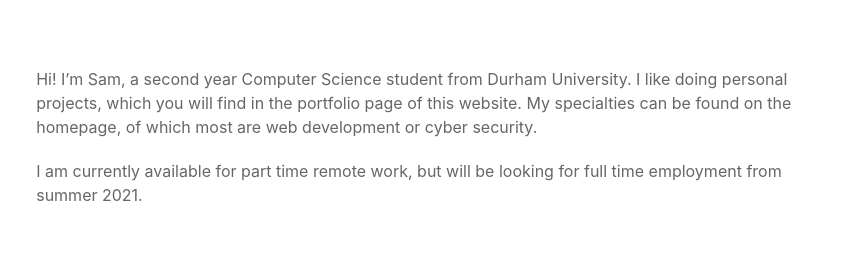
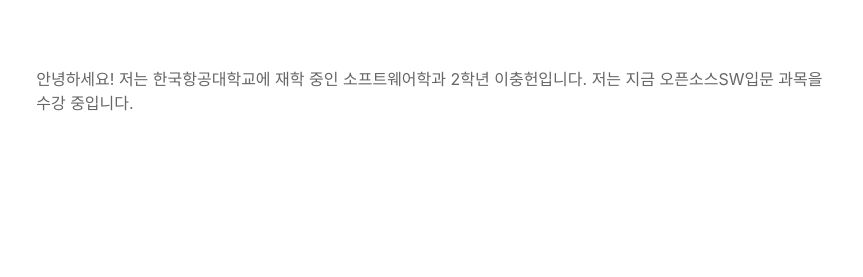
Before and after one commit to summit1876/summit1876.github.io, a plain HTML site: page about/index.html in a window 1280 px wide. Shown: the part 209-486 px from the top of the page, 417-1280 px from the left. Drawn offline with nearby package versions, Linux system fonts and the light colour scheme.

Commit message:
sixth publishing

```diff
--- a/about/index.html
+++ b/about/index.html
@@ -180,10 +180,7 @@
         <img src="https://summit1876.github.io/images/about/profile.jpg" alt="author">
       </div>
       <div class="uk-width-expand@m">
-        <p>Hi! I&rsquo;m Sam, a second year Computer Science student from Durham University.
-I like doing personal projects, which you will find in the portfolio page of this website.
-My specialties can be found on the homepage, of which most are web development or cyber security.</p>
-<p>I am currently available for part time remote work, but will be looking for full time employment from summer 2021.</p>
+        <p>안녕하세요! 저는 한국항공대학교에 재학 중인 소프트웨어학과 2학년 이충헌입니다. 저는 지금 오픈소스SW입문 과목을 수강 중입니다.</p>
 
       </div>
     </div>
```
